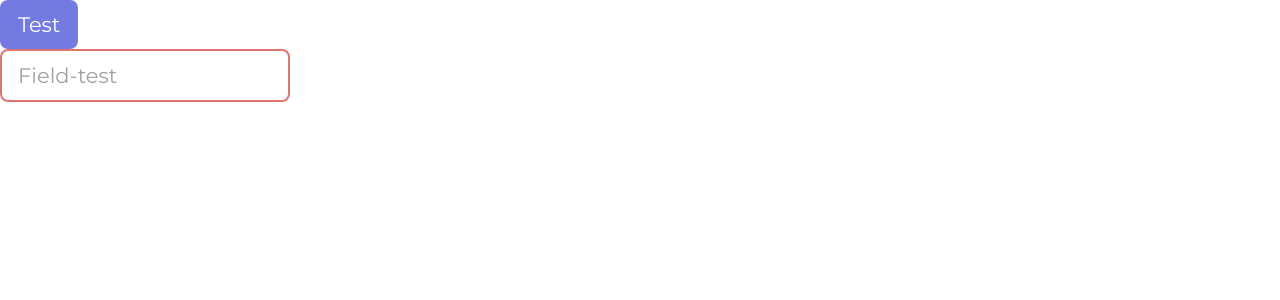
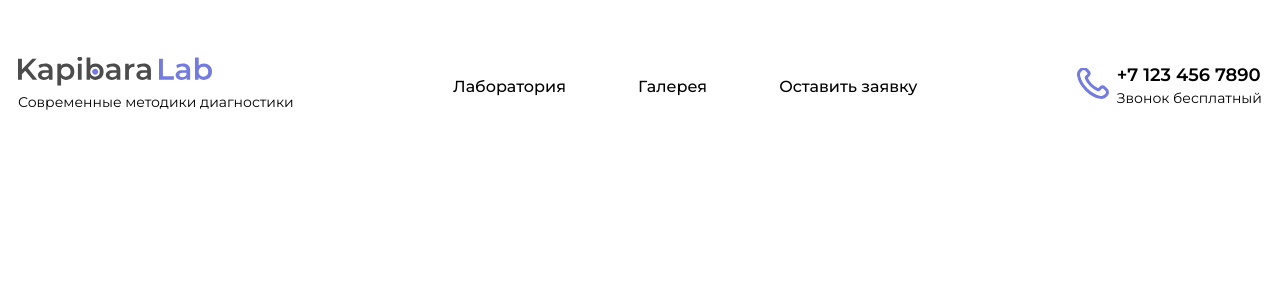
Before and after one commit to PirskiyMI/kapibara-lab, a React (Vite) app: page / in a window 1280 px wide. Shown: the top 300 px of the page. Built offline with nearby package versions, Linux system fonts and the light colour scheme.

Commit message:
finished TheHeader

```diff
--- a/src/app/index.tsx
+++ b/src/app/index.tsx
@@ -1,20 +1,10 @@
-import { useState } from 'react';
-import { MyButton } from '../components/ui/my-button';
-import { MyField } from '../components/ui/my-field';
-import { PopUp } from '../components/ui/pop-up';
+import { Header } from '../components/header';
 import './styles.scss';
 
 export const App = () => {
-   const [isPopup, setIsPopup] = useState<boolean>(false);
-
-   const showPopup = () => setIsPopup(true);
-   const closePopup = () => setIsPopup(false);
-
    return (
-      <>
-         <MyButton title="Test" onClick={showPopup} />
-         <MyField placeholder="Field-test" />
-         {isPopup && <PopUp closePopup={closePopup}>Test</PopUp>}
-      </>
+      <div className="wrapper">
+         <Header />
+      </div>
    );
 };
--- /dev/null
+++ b/src/components/header/header-content/index.tsx
@@ -0,0 +1,12 @@
+import { FC } from 'react';
+import { Logo } from '../../ui/logo';
+import styles from './styles.module.scss';
+
+export const HeaderContent: FC = () => {
+   return (
+      <div className={styles.content}>
+         <Logo />
+         <div className={styles.content__title}>Современные методики диагностики</div>
+      </div>
+   );
+};
--- /dev/null
+++ b/src/components/header/header-content/styles.module.scss
@@ -0,0 +1,14 @@
+.content {
+   &__title {
+      font-size: 12px;
+      line-height: var(--line-h-text-small);
+   }
+   @media (min-width: 1280px) {
+      flex-direction: column;
+      align-items: start;
+      &__title {
+         flex: 0 0 179px;
+         font-size: var(--font-s-smallest);
+      }
+   }
+}
--- /dev/null
+++ b/src/components/header/header-nav/index.tsx
@@ -0,0 +1,26 @@
+import { FC } from 'react';
+import styles from './styles.module.scss';
+
+export const HeaderNav: FC = () => {
+   return (
+      <nav className={styles.nav}>
+         <ul className={styles.nav__list}>
+            <li className={styles.nav__item}>
+               <a href="#" className={styles.nav__link}>
+                  Лаборатория
+               </a>
+            </li>
+            <li className={styles.nav__item}>
+               <a href="#" className={styles.nav__link}>
+                  Галерея
+               </a>
+            </li>
+            <li className={styles.nav__item}>
+               <a href="#" className={styles.nav__link}>
+                  Оставить заявку
+               </a>
+            </li>
+         </ul>
+      </nav>
+   );
+};
--- /dev/null
+++ b/src/components/header/header-nav/styles.module.scss
@@ -0,0 +1,33 @@
+.nav {
+   display: none;
+   &__list {
+      height: 100%;
+      display: flex;
+      align-items: center;
+      column-gap: 10px;
+   }
+   &__link {
+      padding: 8px 10px;
+      border-radius: var(--border-r-default);
+      transition: background-color ease 0.2s, color ease 0.2s;
+      @include small-text;
+      @media (any-hover: hover) {
+         &:hover {
+            color: rgba(var(--color-primary));
+            background-color: rgba(var(--color-accent));
+         }
+      }
+   }
+   @media (min-width: 1280px) {
+      &__list {
+         column-gap: 24px;
+      }
+      &__link {
+         padding: 8px 24px;
+         font-size: var(--font-s-smaller);
+      }
+   }
+   @media (min-width: 900px) {
+      display: block;
+   }
+}
--- /dev/null
+++ b/src/components/header/header-social/index.tsx
@@ -0,0 +1,15 @@
+import { FC } from 'react';
+import TelIcon from './../assets/phone-icon.svg?react';
+import styles from './styles.module.scss';
+
+export const HeaderSocial: FC = () => {
+   return (
+      <a href="+71234567890" className={styles.tel}>
+         <TelIcon className={styles.tel__icon} />
+         <div className={styles.tel__body}>
+            <span>+7 123 456 7890</span>
+            <span className={styles.tel__label}>Звонок бесплатный</span>
+         </div>
+      </a>
+   );
+};
--- /dev/null
+++ b/src/components/header/header-social/styles.module.scss
@@ -0,0 +1,26 @@
+.tel {
+   display: flex;
+   align-items: center;
+   column-gap: 8px;
+   @include small-text;
+   font-weight: var(--font-w-bolder);
+   &__body {
+      display: none;
+   }
+   &__icon {
+      flex: 0 0 32px;
+      height: 32px;
+   }
+   @media (min-width: 900px) {
+      &__body {
+         display: flex;
+         flex-direction: column;
+         flex: 0 0 146px;
+      }
+      &__label {
+         height: 18px;
+         font-size: var(--font-s-smallest);
+         font-weight: var(--font-w-default);
+      }
+   }
+}
--- /dev/null
+++ b/src/components/header/index.tsx
@@ -0,0 +1,17 @@
+import { FC } from 'react';
+import styles from './styles.module.scss';
+import { HeaderContent } from './header-content';
+import { HeaderNav } from './header-nav';
+import { HeaderSocial } from './header-social';
+
+export const Header: FC = () => {
+   return (
+      <header className={styles.header}>
+         <div className={`${styles.header__container} container`}>
+            <HeaderContent />
+            <HeaderNav />
+            <HeaderSocial />
+         </div>
+      </header>
+   );
+};
--- /dev/null
+++ b/src/components/header/styles.module.scss
@@ -0,0 +1,10 @@
+.header {
+   padding: 30px 0;
+   &__container {
+      display: flex;
+      justify-content: space-between;
+   }
+   @media (min-width: 900px) {
+      padding: 57px 0;
+   }
+}
--- a/src/styles/global.scss
+++ b/src/styles/global.scss
@@ -5,3 +5,15 @@ body {
    @include default-text();
    font-family: var(--font-family);
 }
+
+.wrapper {
+   display: flex;
+   flex-direction: column;
+}
+
+.container {
+   width: 100%;
+   max-width: 1436px;
+   margin: 0 auto;
+   padding: 0 18px;
+}
--- a/src/styles/mixins.scss
+++ b/src/styles/mixins.scss
@@ -13,6 +13,12 @@
    font-size: var(--font-s-default);
    font-weight: var(--font-w-default);
    line-height: var(--line-h-text-default);
+}
+
+@mixin small-text {
+   font-size: var(--font-s-small);
+   font-weight: var(--font-w-bold);
+   line-height: var(--line-h-text-small);
 }
 
 @mixin accent-text {
```
Also changed, not shown: src/components/header/assets/phone-icon.svg (added).
